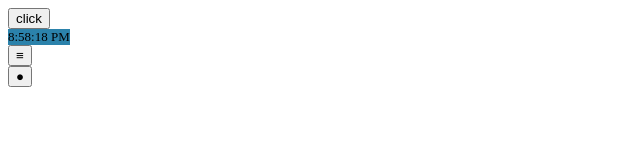
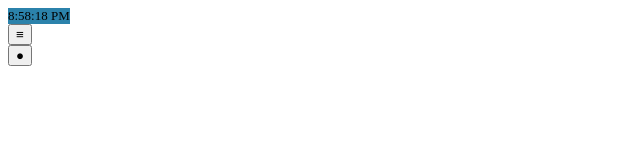
Before and after one commit to oropezafrancisco/dashboardfortwitter, a website: page index.html in a window 1280 px wide. Shown: the whole page, without its empty margins (0-640 px from the left). Drawn offline with Linux system fonts and the light colour scheme.

Commit message:
Update index.html

```diff
--- a/index.html
+++ b/index.html
@@ -27,7 +27,6 @@
     </head>
 <body id="body00">
 <div id="menu">
-  <button type="button" onclick="testproxy()">click</button>
   <div id="clock"></div>
   <div>
   <button type="button" onclick="menuOnOff()">&equiv;</button>
```
